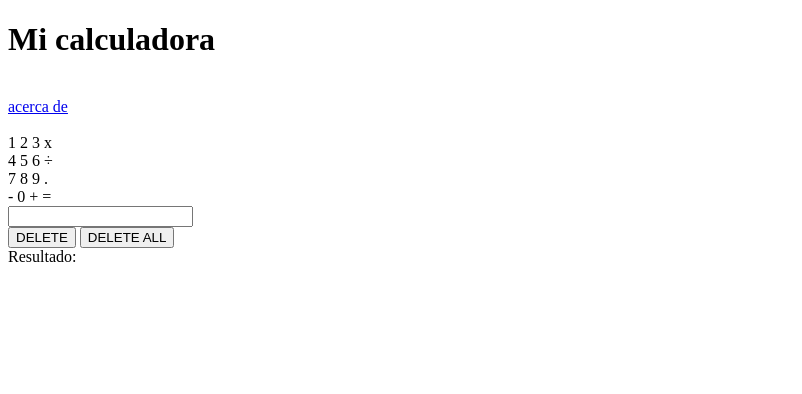
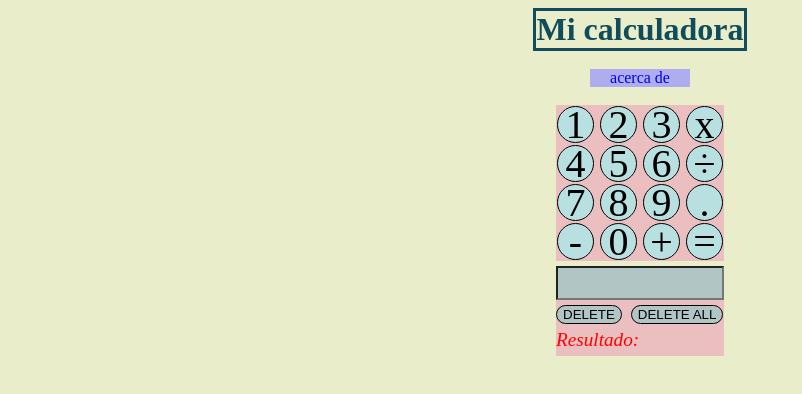
Before and after one commit to OscarAndd/CalculadoraBasica, a plain HTML site: page index.html in a window 1280 px wide. Shown: the whole page, without its empty margins (0-802 px from the left). Drawn offline with Linux system fonts and the light colour scheme; the site is published under a folder, as on GitHub Pages, so addresses that start at the root find nothing.

Commit message:
Cambio de rutas

```diff
--- a/index.html
+++ b/index.html
@@ -4,7 +4,7 @@
 <head>
     <meta charset="UTF-8">
     <meta name="viewport" content="width=device-width, initial-scale=1.0">
-    <link rel="stylesheet" href="/styles/index.css">
+    <link rel="stylesheet" href="styles/index.css">
     <title>Calculadora</title>
 </head>
 
@@ -15,7 +15,7 @@
     </header>
     <nav>
         <div class="div">
-            <a href="/acercade.html" target="_blank">acerca de</a>
+            <a href="acercade.html" target="_blank">acerca de</a>
         </div>
         <br>
     </nav>
```
Also changed, not shown: readme.txt (added).
